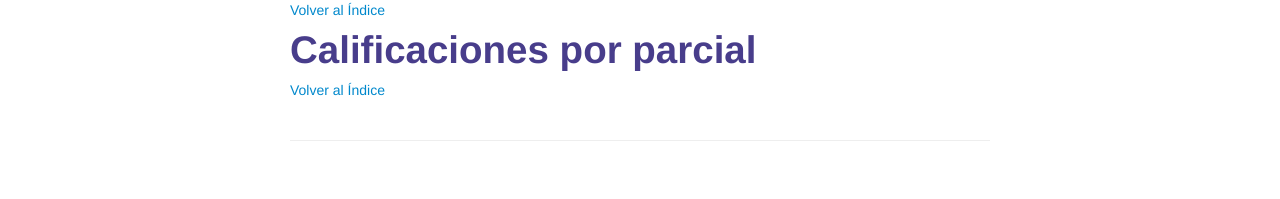
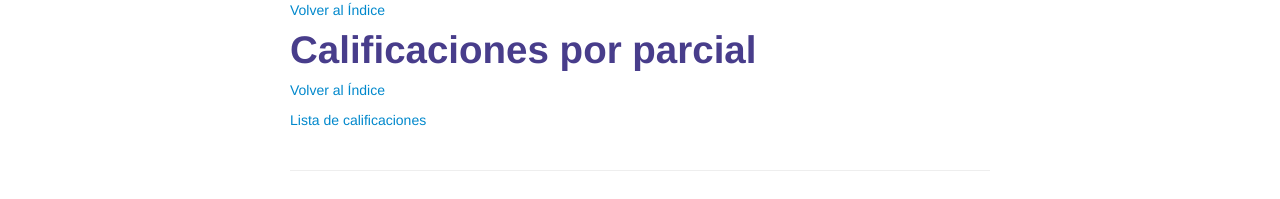
Before and after one commit to enriGarcia/enriGarcia.github.io, a Jekyll site: the page built from pages/teaching/calcDif.md, in a window 1280 px wide. Shown: the part 900-1099 px from the top of the page. Built offline with Jekyll 4.4.1, drawn with Linux system fonts in a browser that asks for light colours; before the commit the page ends 1072 px from its top, so only the background shows below that.

Commit message:
webpage update

```diff
--- a/pages/teaching/calcDif.md
+++ b/pages/teaching/calcDif.md
@@ -37,6 +37,9 @@ description: Listado de prácticas
 # Calificaciones por parcial
 [Volver al Índice](#índice)
 
+[Lista de calificaciones]({{ BASE_PATH}}/pages/stuff/calc2022b.pdf)
+
+
 
 <!-- Note: this is how to write a comment in HTML. Everything in here won't show up on your webpage.-->
 
```
Also changed, not shown: 1 other file.
